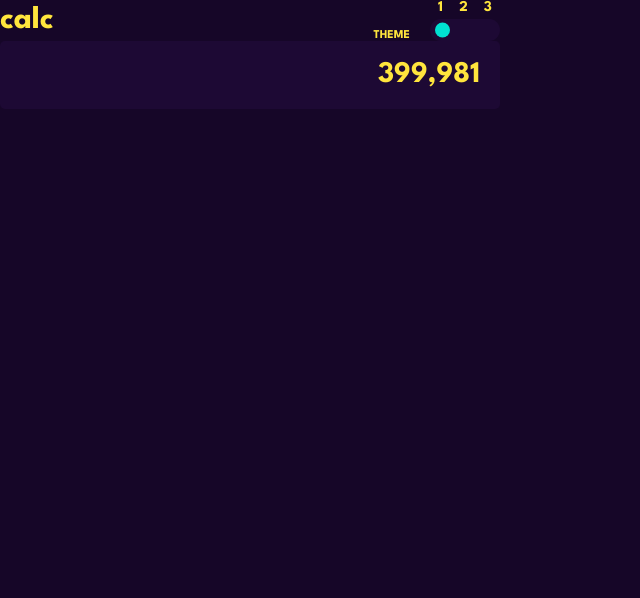
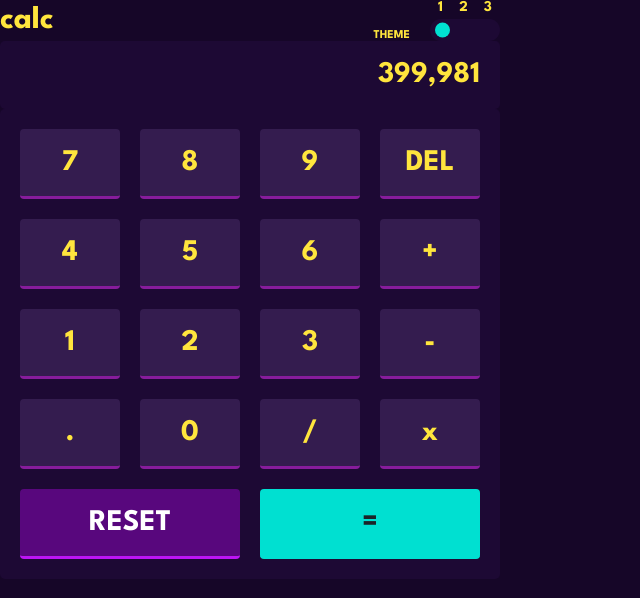
Before and after one commit to lucas-wendell/calculator, a React (Vite) app: page / in a window 1280 px wide. Shown: the top 598 px of the page, without its empty margins (0-640 px from the left). Built offline with nearby package versions, Linux system fonts and the light colour scheme.

Commit message:
STYLE: finishing keypad style

```diff
--- /dev/null
+++ b/src/components/Keypad/index.jsx
@@ -0,0 +1,32 @@
+import React from "react";
+
+import * as Styled from "./styles";
+
+export const Keypad = () => {
+	return (
+		<Styled.Container>
+			<Styled.Key>7</Styled.Key>
+			<Styled.Key>8</Styled.Key>
+			<Styled.Key>9</Styled.Key>
+			<Styled.Key>DEL</Styled.Key>
+			<Styled.Key>4</Styled.Key>
+			<Styled.Key>5</Styled.Key>
+			<Styled.Key>6</Styled.Key>
+			<Styled.Key>+</Styled.Key>
+			<Styled.Key>1</Styled.Key>
+			<Styled.Key>2</Styled.Key>
+			<Styled.Key>3</Styled.Key>
+			<Styled.Key>-</Styled.Key>
+			<Styled.Key>.</Styled.Key>
+			<Styled.Key>0</Styled.Key>
+			<Styled.Key>/</Styled.Key>
+			<Styled.Key>x</Styled.Key>
+			<Styled.Key typeKey="reset" specialKey>
+				RESET
+			</Styled.Key>
+			<Styled.Key typeKey="equal" specialKey>
+				=
+			</Styled.Key>
+		</Styled.Container>
+	);
+};
--- /dev/null
+++ b/src/components/Keypad/styles.js
@@ -0,0 +1,58 @@
+import styled, { css } from "styled-components";
+
+export const Container = styled.div`
+	${({ theme }) => css`
+		background-color: ${theme.backgrounds.keypadBg};
+		border-radius: 0.5rem;
+		width: min-content;
+		display: grid;
+		grid-template-columns: repeat(4, 1fr);
+		gap: 2rem;
+		padding: 2rem;
+	`}
+`;
+
+export const Key = styled.div`
+	${({ theme }) => css`
+		background-color: ${({ typeKey }) =>
+			typeKey === "reset"
+				? theme.keys.specialKey.reset.colorBg
+				: typeKey === "equal"
+				? theme.keys.specialKey.equal.colorBg
+				: theme.keys.keyBg};
+		min-width: 10rem;
+		min-height: 7rem;
+		border-radius: 0.4rem;
+		font-size: 3rem;
+		display: flex;
+		align-items: center;
+		justify-content: center;
+		border-bottom: ${({ typeKey }) =>
+			typeKey === "reset"
+				? theme.keys.specialKey.reset.border
+				: typeKey === "equal"
+				? theme.keys.specialKey.equal.border
+				: theme.keys.border};
+
+		color: ${({ typeKey }) =>
+			typeKey === "reset"
+				? theme.textColors.tertiary
+				: typeKey === "equal"
+				? theme.textColors.secondary
+				: theme.textColors.primary};
+		grid-column: ${({ typeKey }) =>
+			typeKey === "reset" ? "1 / 3" : typeKey === "equal" ? "3 / 5" : "auto"};
+
+		transition: 0.2s;
+
+		&:hover {
+			cursor: pointer;
+			background-color: ${({ typeKey }) =>
+				typeKey === "reset"
+					? theme.keys.keyShadow
+					: typeKey === "equal"
+					? theme.keys.specialKey.equal.shadowBg
+					: theme.keys.specialKey.reset.colorBg};
+		}
+	`}
+`;
--- a/src/pages/App/index.jsx
+++ b/src/pages/App/index.jsx
@@ -7,12 +7,14 @@ import { GlobalStyles } from "../../styles/global-styles";
 import * as theme from "../../styles/theme";
 import { Viewer } from "../../components/Viewer";
 import * as Styled from "./styles";
+import { Keypad } from "../../components/Keypad";
 export const App = () => {
 	return (
 		<ThemeProvider theme={theme["purpleTheme"]}>
 			<Styled.Container>
 				<Nav />
 				<Viewer>399,981</Viewer>
+				<Keypad />
 			</Styled.Container>
 			<GlobalStyles />
 		</ThemeProvider>
--- a/src/styles/theme.js
+++ b/src/styles/theme.js
@@ -66,12 +66,15 @@ export const purpleTheme = {
 			reset: {
 				colorBg: "hsl(281, 89%, 26%)",
 				shadowBg: "hsl(285, 91%, 52%)",
+				border: "0.3rem solid hsl(285, 91%, 52%)",
 			},
 			equal: {
 				colorBg: "hsl(176, 100%, 44%)",
 				shadowBg: "hsl(177, 92%, 70%)",
+				border: "0.3rem solid hsl(176, 100%, 44%)",
 			},
 		},
+		border: "0.3rem solid hsl(290, 70%, 36%)",
 		keyBg: "hsl(268, 47%, 21%)",
 		keyShadow: "hsl(290, 70%, 36%)",
 	},
```
